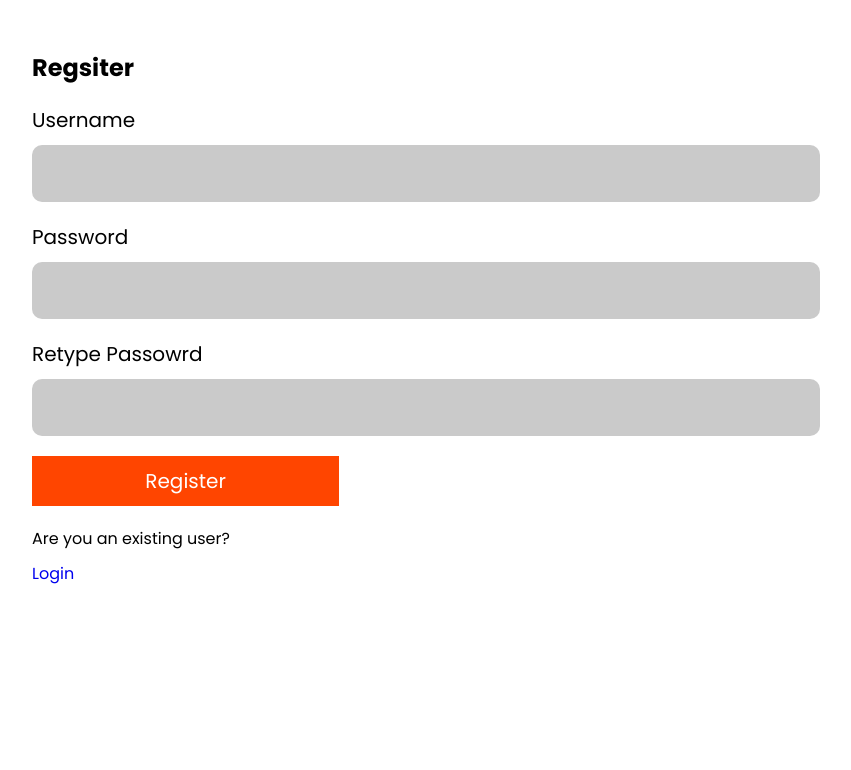
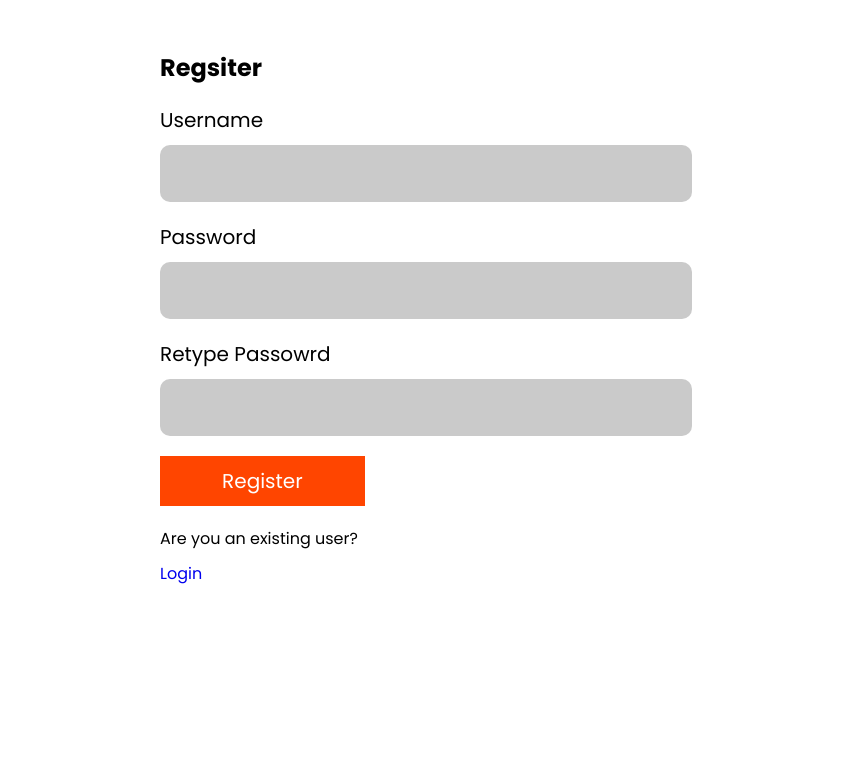
Before and after one commit to Abmichael01/gallery, a Django app: page /account/register/ in a window 1280 px wide. Shown: the part 70-840 px from the top of the page, without its empty margins (224-1075 px from the left). Run offline with Django 4.2, Linux system fonts and the light colour scheme; some web fonts are replaced.

Commit message:
new commit

```diff
--- a/static/css/loginRegister.css
+++ b/static/css/loginRegister.css
@@ -9,7 +9,7 @@
     display: flex;
     flex-direction: column;
     gap: 20px;
-    width: 60%;
+    width: 40%;
     margin-top: 100px;
 }
 
```
